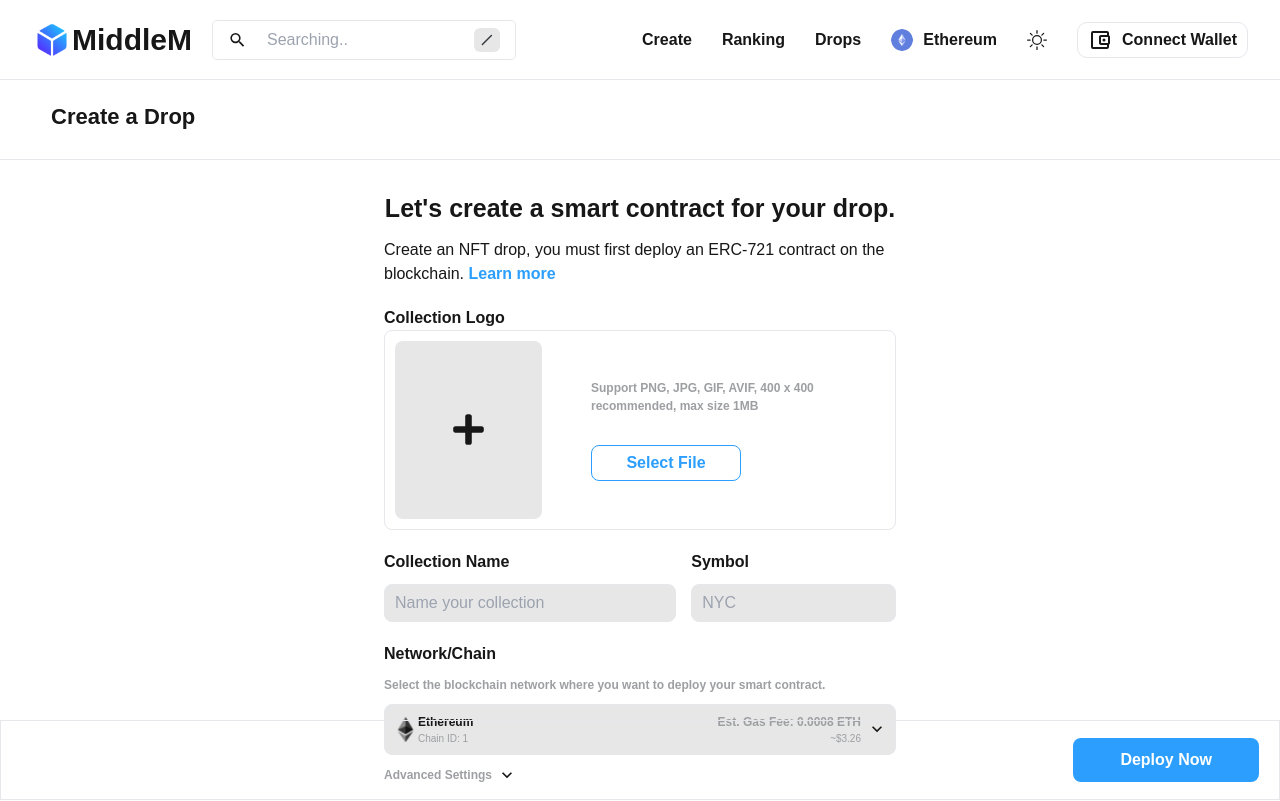
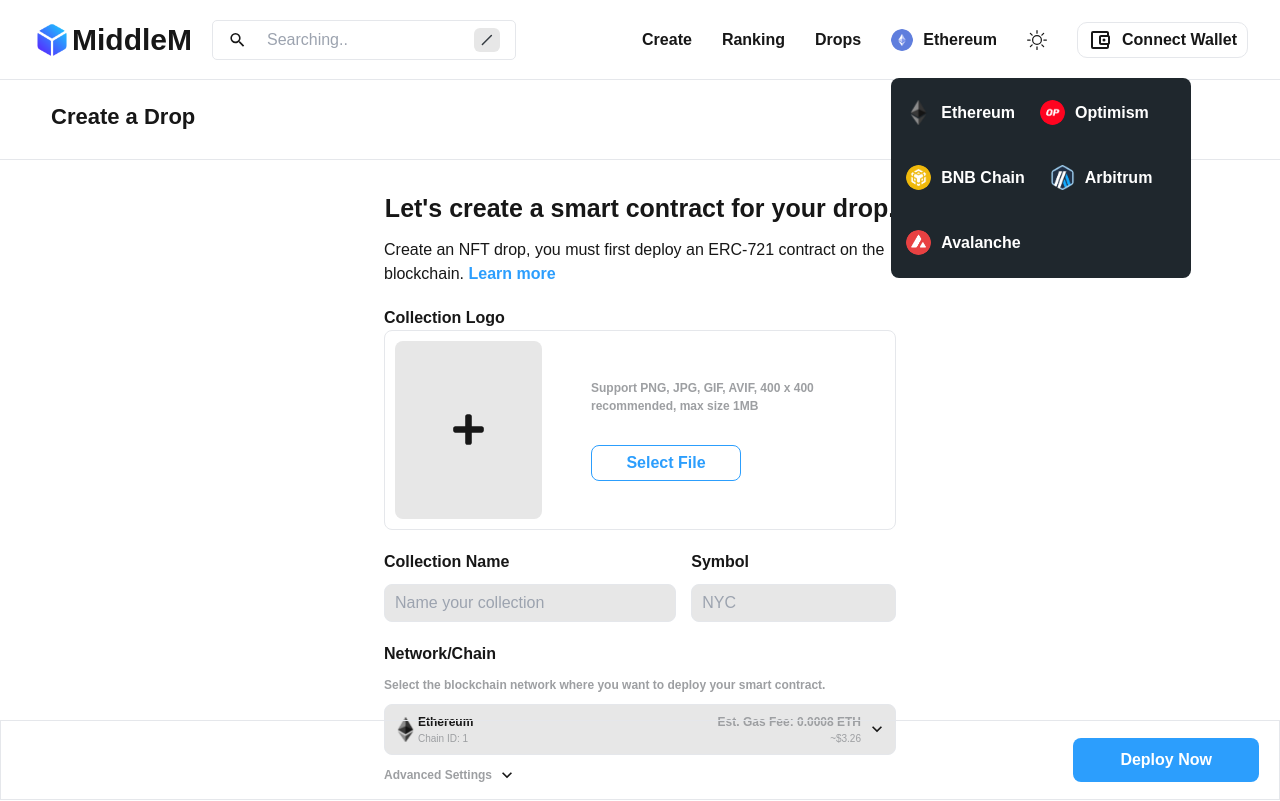
Before and after one commit to raazymuhd1/nft-marketplace, a Next.js app: page /create in a window 1280 px wide. Shown: the top 801 px of the page. Built offline with nearby package versions, Linux system fonts and the light colour scheme; what @rainbow-me/rainbowkit, wagmi would draw is missing.

Commit message:
added networks and handling network selection

```diff
--- a/src/components/createDrop/CreateDrop.tsx
+++ b/src/components/createDrop/CreateDrop.tsx
@@ -19,7 +19,7 @@
             <h3 className="h-full w-[95%] mx-auto font-semibold lg:text-[22px]"> Create a Drop </h3>
         </div>
 
-        <div className="w-[40%] mx-auto mt-[30px]">
+        <div className="md:w-[60%] w-[80%] lg:w-[40%] mx-auto mt-[30px]">
             <div className='flex w-full items-center flex-col gap-[10px]'>
                 <h2 className='font-bold lg:text-[25px] md:text-[20px] text-[18px]'> Let's create a smart contract for your drop. </h2>
                 <p className="text-[12px] md:text-[14px] lg:text-[16px]"> Create an NFT drop, you must first deploy an ERC-721 contract on the blockchain. <strong className="font-semibold text-textBlue"> Learn more </strong> </p>
--- a/src/components/hero/Hero.tsx
+++ b/src/components/hero/Hero.tsx
@@ -9,15 +9,15 @@
     // const [slideTrig, setSlideTrig] = useState([])
 
   return (
-    <section className={`container-center h-[450px] mt-[30px] rounded-[8px] flex items-center justify-between bg-secondary`}>
+    <section className={`container-center h-[450px] w-full mt-[30px]`}>
 
-       <div className="w-full h-full flex flex-col gap-[25px] overflow-x-scroll">
+       <div className="h-full flex flex-col gap-[25px] w-[95%] mx-auto p-[20px] bg-secondary rounded-[8px]">
 
-          <div className="flex w-full h-[90%] p-[20px]">
+          <div className="flex w-full h-[90%]">
             { slides.map(slide => (
-            <aside
+              <aside
               key={slide.id}
-              className="flex items-center h-full p-[15px] w-[90%] mx-auto justify-between">
+              className="flex items-center h-full p-[25px] w-[90%] mx-auto justify-between">
                   {/* items info */}
                   <div
                     className="flex flex-col gap-[10px]">
@@ -40,7 +40,7 @@
 
               </aside>
               )) }
-          </div>
+           </div>
 
           {/* slide trigger */}
           <div className="flex items-center gap-[10px] justify-center">
--- /dev/null
+++ b/src/components/networks/NetworkLists.tsx
@@ -0,0 +1,28 @@
+import React, { SetStateAction, Dispatch } from 'react'
+import Image from "next/image"
+import { networkLists } from '@/utils/constants'
+import { Chain } from '@/types'
+
+interface IProps {
+   showChains: Chain;
+   setShowChains: Dispatch<SetStateAction<Chain>>;
+}
+
+const NetworkLists = ({showChains, setShowChains}: IProps) => {
+  return (
+    <section className={`${showChains ? "flex-row-center opacity-[1] top-[50px] absolute" : "hidden opacity-0 top-[0px]"} w-[300px] gap-[15px] p-[10px] bg-mainAlt radius min-h-[200px] transition-all duration-500 flex-wrap
+
+    `}>
+        { networkLists.map(network => (
+            <div
+              onClick={() => setShowChains({ visible: false, name: network.name, chainId: network.chainId, logo: network.logo })}
+              key={network.id} className="flex-row-center py-[3px] px-[5px] gap-[10px] hover:bg-secondaryAlt p-[5px] radius cursor-pointer">
+                <Image src={network.logo} alt="chain-logo" className="w-[25px] h-[25px] rounded-[50%] object-cover" />
+                <h4 className='font-bold text-[12px] md:text-[14px] lg:text-[16px] text-textWhite'> {network.name} </h4>
+            </div>
+        )) }
+    </section>
+  )
+}
+
+export default NetworkLists
--- a/src/components/networks/Networks.tsx
+++ b/src/components/networks/Networks.tsx
@@ -1,14 +1,30 @@
-import React from 'react'
+"use client"
+import {useState} from 'react'
 import Image from "next/image"
 import { eth } from '@/assets'
+import NetworkLists from "./NetworkLists"
+import { Chain } from '@/types'
 
 const Networks = () => {
+    const [showChains, setShowChains] = useState<Chain>({
+       visible: false,
+       name: "Ethereum",
+       chainId: 1,
+       logo: eth
+    });
+
+    console.log(showChains)
+
   return (
-    <div className={``}>
-       <div className="flex items-center gap-[10px] cursor-pointer">
+    <div className={`relative top-0`}>
+       <div
+        onClick={() => setShowChains({ ...showChains, visible: !showChains.visible })}
+        className="flex items-center gap-[10px] cursor-pointer">
           <Image src={eth} alt="network" className="w-[22px] h-[22px] rounded-[50%]" />
           <h4 className="font-semibold"> Ethereum </h4>
        </div>
+
+       <NetworkLists showChains={showChains} setShowChains={setShowChains} />
     </div>
   )
 }
--- /dev/null
+++ b/src/types/index.ts
@@ -0,0 +1,8 @@
+import Image, {StaticImageData} from "next/image"
+
+export type Chain = {
+  visible: boolean;
+  name: string;
+  chainId: number;
+  logo: StaticImageData;
+}
--- a/src/utils/constants.ts
+++ b/src/utils/constants.ts
@@ -1,4 +1,4 @@
-import { bera, dxnk, element, beraProfile, dxnkProfile, elementProfile, artBlock, azukiElementalBeans, azukiElemental, azuki, bitbears, boredape, doodles, lilpudgys, kaito, pudgy, mutant, thecaptain, honeycomb, jirasan, milady } from "@/assets"
+import { bera, dxnk, element, beraProfile, dxnkProfile, elementProfile, artBlock, azukiElementalBeans, azukiElemental, azuki, bitbears, boredape, doodles, lilpudgys, kaito, pudgy, mutant, thecaptain, honeycomb, jirasan, milady, ether, op, bnb, arb, ava } from "@/assets"
 import { BsTwitter, BsTelegram, BsDiscord  } from "react-icons/bs";
 
 const navlists = [
@@ -77,4 +77,17 @@
     { id: 2, title: "Term of service", url: "/" },
 ]
 
-export {navlists, heroSlides, trackingItems, signalItems, trendingItems, footerLinks, footerSocials}
+const networkLists = [
+    { id: 0, name: "Ethereum", chainId: 1, logo: ether },
+    { id: 1, name: "Optimism", chainId: 1, logo: op },
+    { id: 2, name: "BNB Chain", chainId: 1, logo: bnb },
+    { id: 3, name: "Arbitrum", chainId: 1, logo: arb },
+    { id: 4, name: "Avalanche", chainId: 1, logo: ava },
+]
+
+export {
+    navlists, heroSlides,
+    trackingItems, signalItems,
+    trendingItems, footerLinks,
+    footerSocials, networkLists
+}
```
